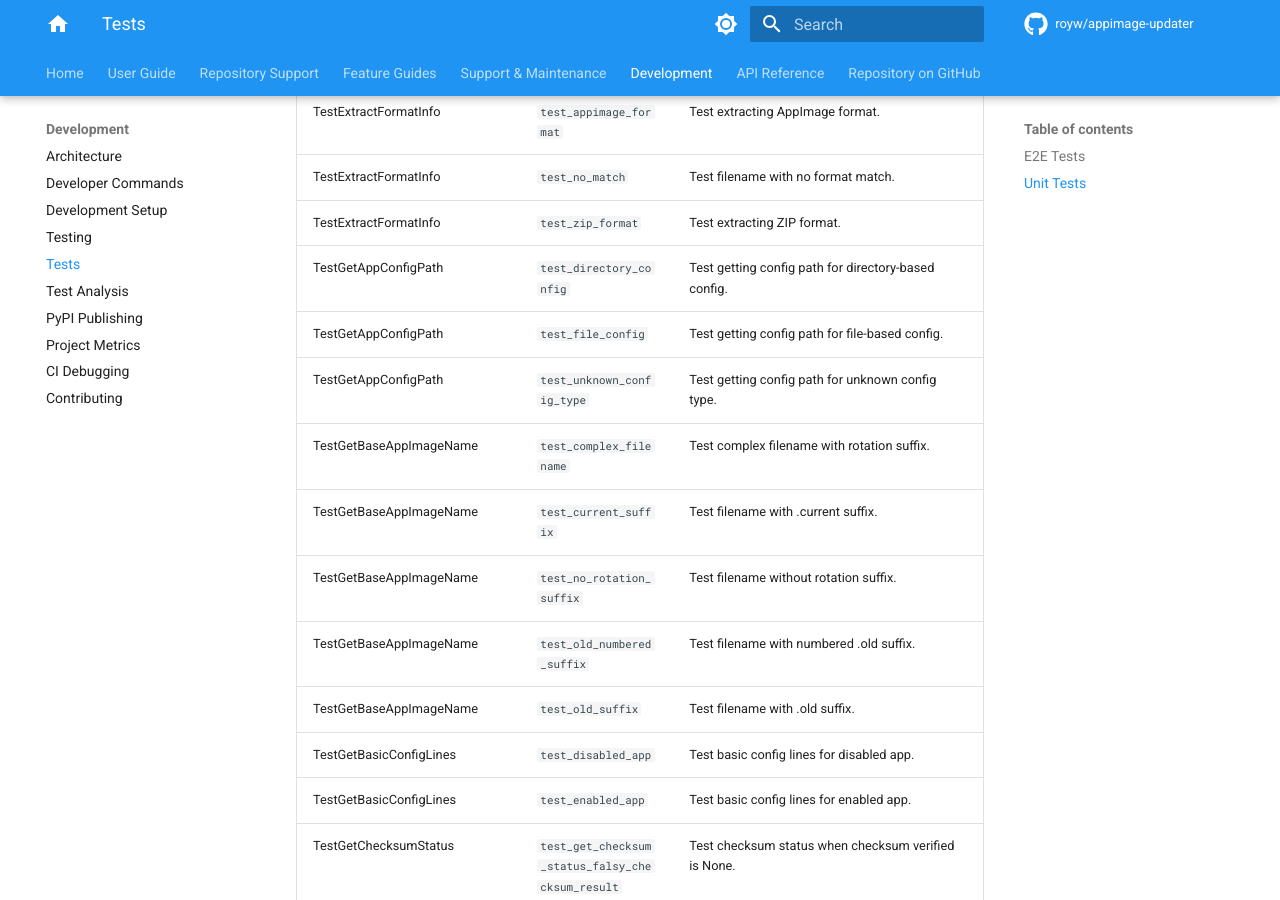
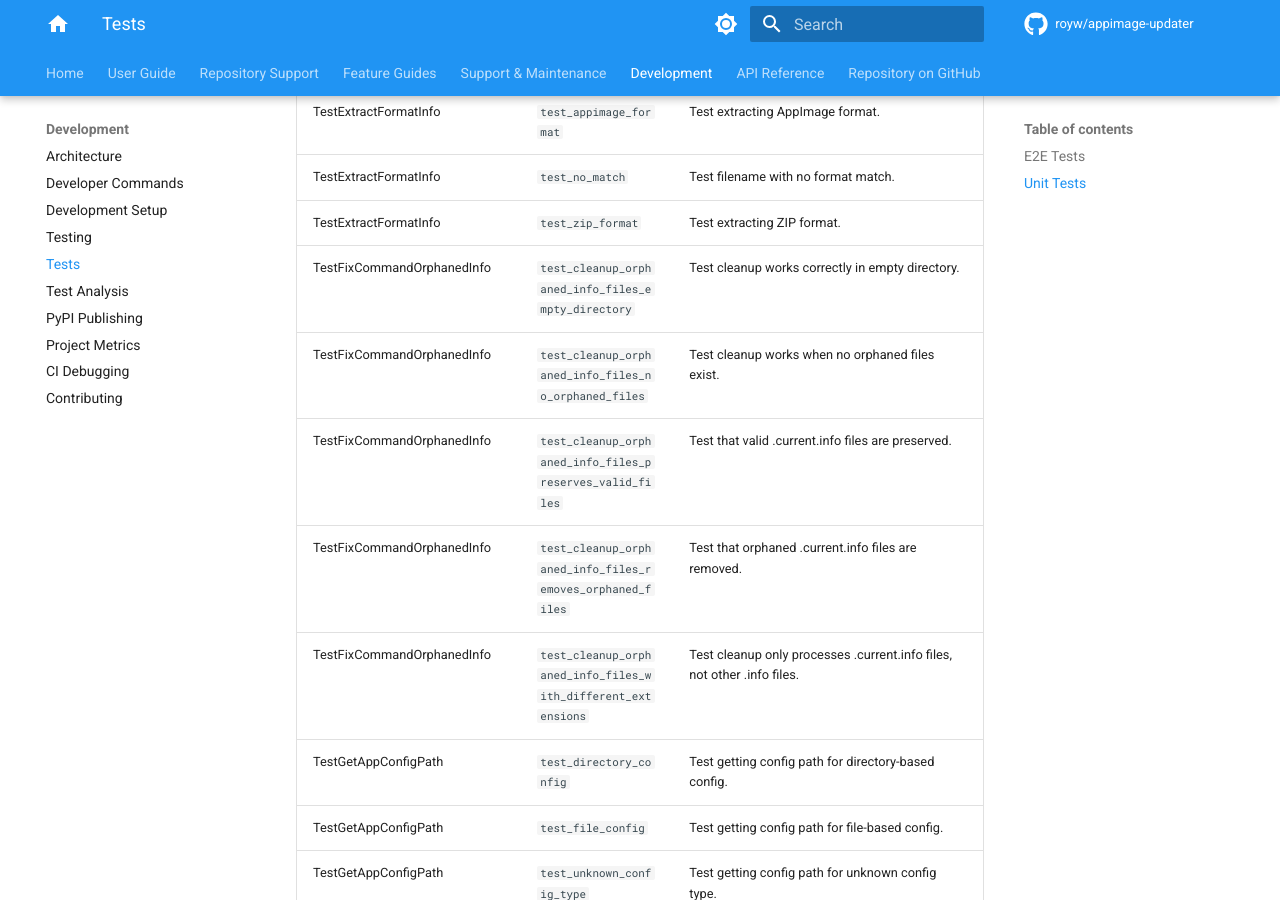
Before and after one commit to royw/appimage-updater, an MkDocs documentation site: the page built from docs/tests.md, in a window 1280 px wide and 900 px high, scrolled down 11480 px. Built offline with MkDocs 1.6.1 and Material for MkDocs 9.7.7, drawn with Linux system fonts in a browser that asks for light colours; comment, search, counter and statistics services are not loaded; some of the changed text lies outside the part shown.

Commit message:
chore: tests documentation updated

```diff
--- a/docs/tests.md
+++ b/docs/tests.md
@@ -168,6 +168,11 @@ This page provides a comprehensive overview of all tests in the project, automat
 | TestExtractFormatInfo | `test_appimage_format` | Test extracting AppImage format. |
 | TestExtractFormatInfo | `test_no_match` | Test filename with no format match. |
 | TestExtractFormatInfo | `test_zip_format` | Test extracting ZIP format. |
+| TestFixCommandOrphanedInfo | `test_cleanup_orphaned_info_files_empty_directory` | Test cleanup works correctly in empty directory. |
+| TestFixCommandOrphanedInfo | `test_cleanup_orphaned_info_files_no_orphaned_files` | Test cleanup works when no orphaned files exist. |
+| TestFixCommandOrphanedInfo | `test_cleanup_orphaned_info_files_preserves_valid_files` | Test that valid .current.info files are preserved. |
+| TestFixCommandOrphanedInfo | `test_cleanup_orphaned_info_files_removes_orphaned_files` | Test that orphaned .current.info files are removed. |
+| TestFixCommandOrphanedInfo | `test_cleanup_orphaned_info_files_with_different_extensions` | Test cleanup only processes .current.info files, not other .info files. |
 | TestGetAppConfigPath | `test_directory_config` | Test getting config path for directory-based config. |
 | TestGetAppConfigPath | `test_file_config` | Test getting config path for file-based config. |
 | TestGetAppConfigPath | `test_unknown_config_type` | Test getting config path for unknown config type. |
```
Also changed, not shown: other parts of docs/tests.md (+2 -2 lines).
